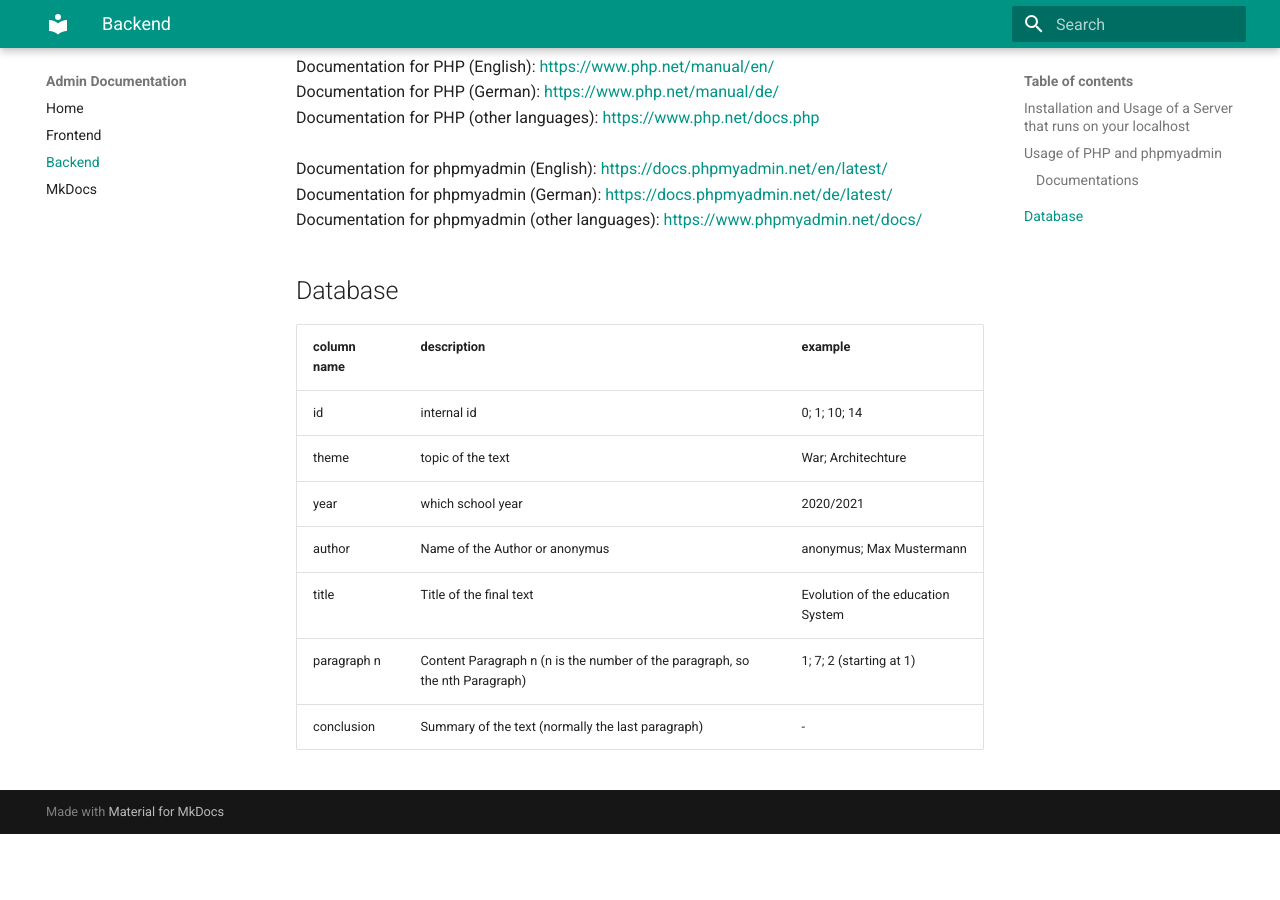
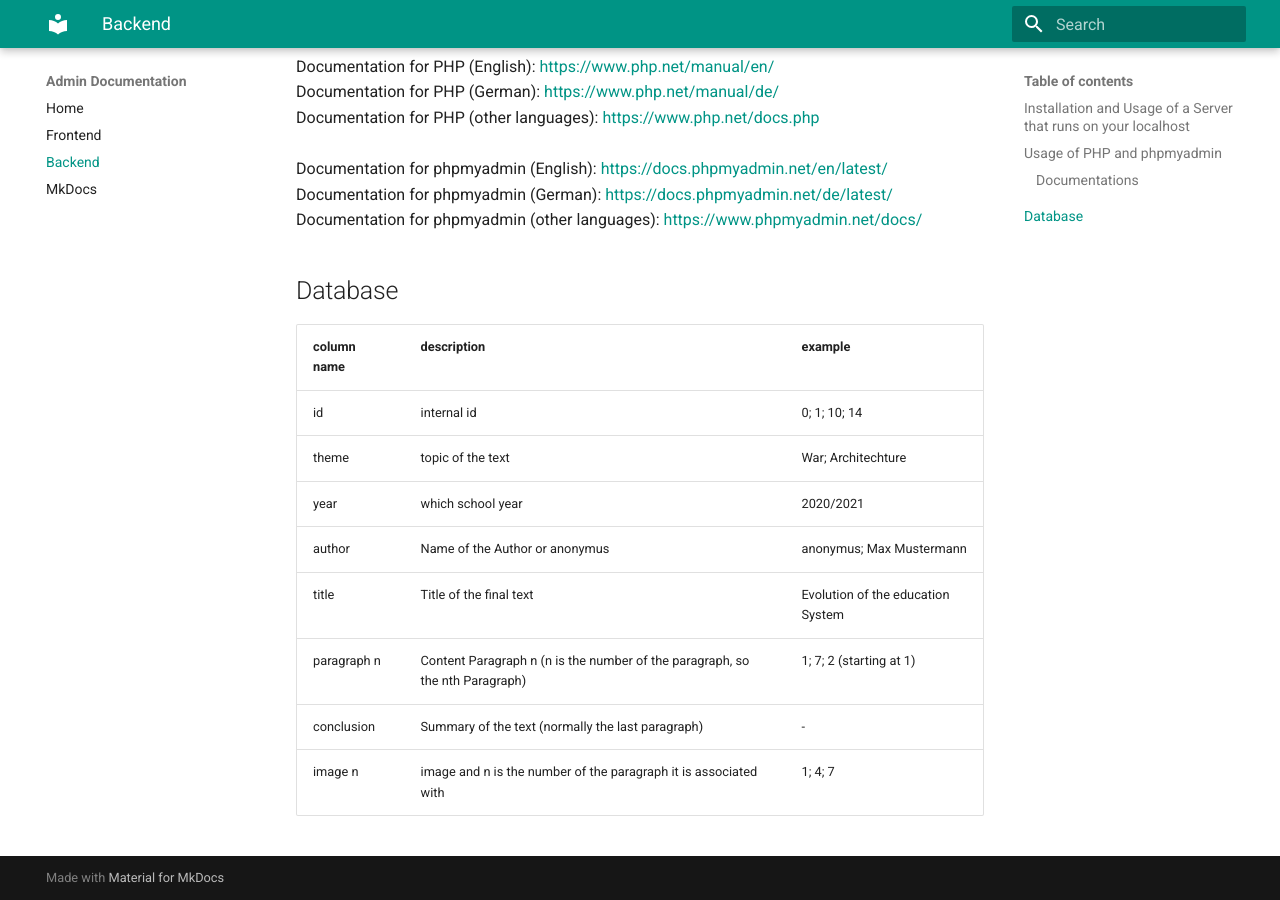
Before and after one commit to CaspanB/caspanb.github.io, an MkDocs documentation site: the page built from docs/2backend.md, in a window 1280 px wide and 900 px high, scrolled down 1565 px. Built offline with MkDocs 1.6.1 and Material for MkDocs 9.7.7, drawn with Linux system fonts in a browser that asks for light colours; before the commit the page ends 2399 px from its top, so only the background shows below that.

Commit message:
Update 2backend.md
 - updated database table

```diff
--- a/docs/2backend.md
+++ b/docs/2backend.md
@@ -43,3 +43,4 @@ Documentation for phpmyadmin (other languages): [https://www.phpmyadmin.net/docs
 | title       | Title of the final text                                                      | Evolution of the education System |
 | paragraph n | Content Paragraph n (n is the number of the paragraph, so the nth Paragraph) | 1; 7; 2 (starting at 1)           |
 | conclusion  | Summary of the text (normally the last paragraph)                            | -                                 |
+| image n     | image and n is the number of the paragraph it is associated with             | 1; 4; 7                           |
```
